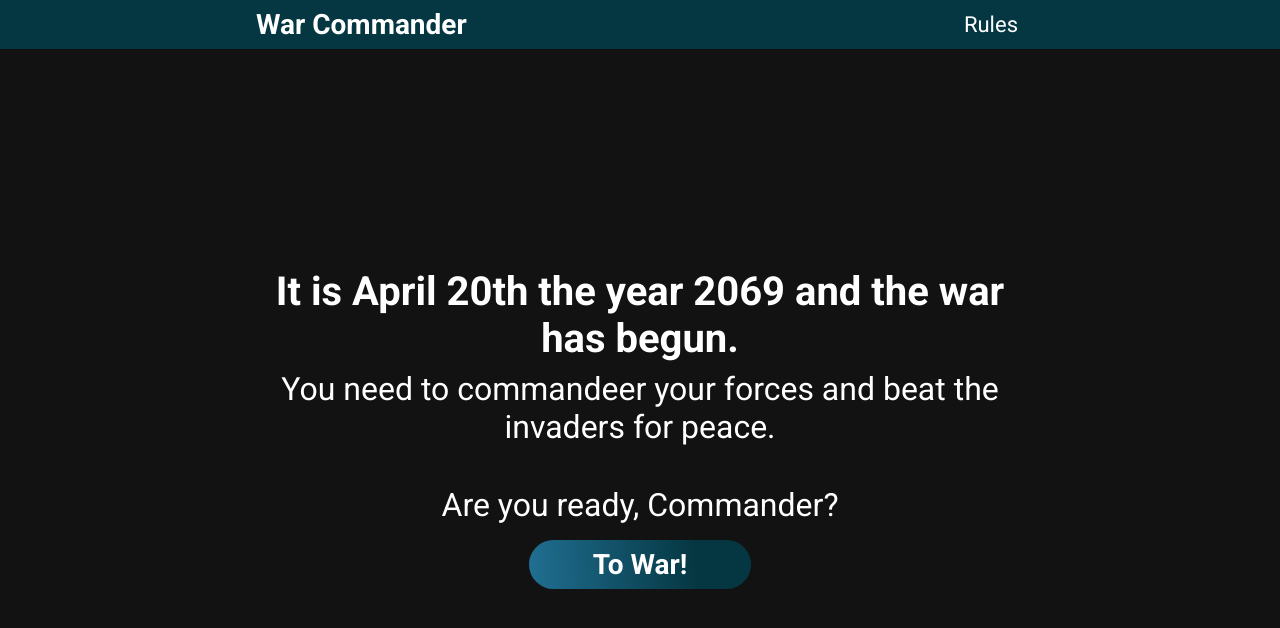
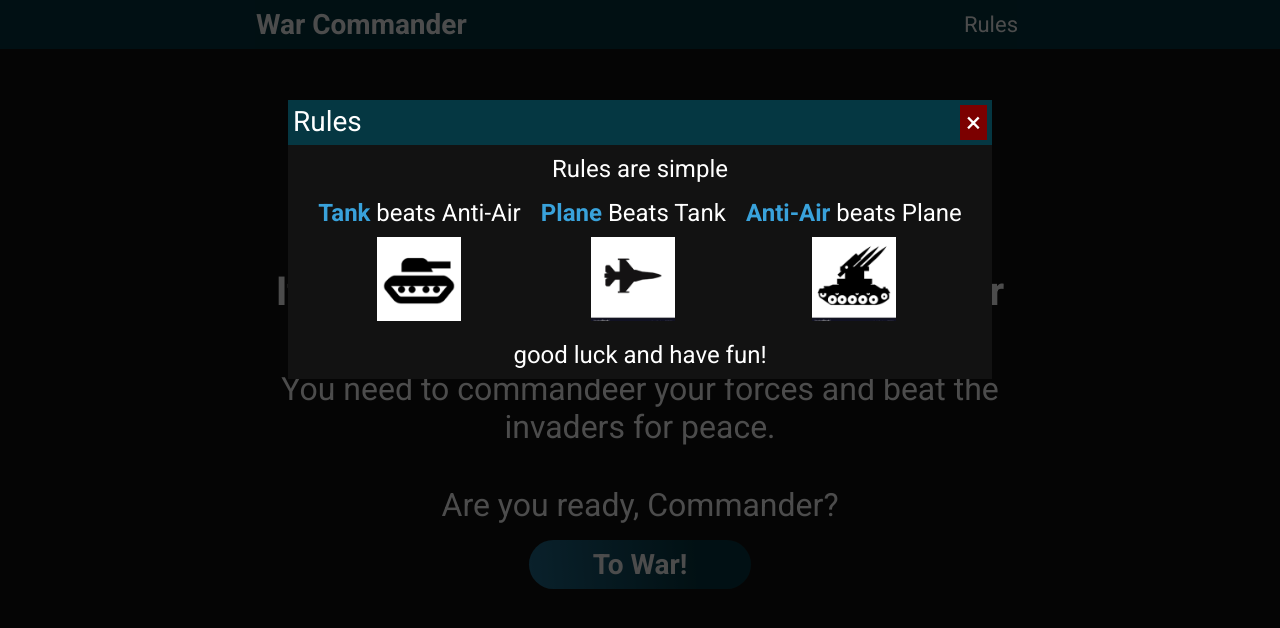
Before and after one commit to imohammedramadan/TOP-rock-paper-scissors, a plain HTML site: page index.html in a window 1280 px wide. Both pictures are taken after a click on the button "Rules". Drawn offline with Linux system fonts and the light colour scheme.

Commit message:
added rules modal remove old chosen units and round status on new game

```diff
--- a/index.html
+++ b/index.html
@@ -1,5 +1,6 @@
 <!DOCTYPE html>
 <html lang="en">
+
 <head>
   <meta charset="UTF-8" />
   <meta http-equiv="X-UA-Compatible" content="IE=edge" />
@@ -11,10 +12,8 @@
   <!-- Roboto font import -->
   <link rel="preconnect" href="https://fonts.googleapis.com" />
   <link rel="preconnect" href="https://fonts.gstatic.com" crossorigin />
-		<link
-			href="https://fonts.googleapis.com/css2?family=Roboto:ital,wght@0,400;0,700;1,400;1,700&display=swap"
-			rel="stylesheet"
-		/>
+  <link href="https://fonts.googleapis.com/css2?family=Roboto:ital,wght@0,400;0,700;1,400;1,700&display=swap"
+    rel="stylesheet" />
 
   <title>War Commander</title>
 </head>
@@ -28,6 +27,35 @@
       </div>
       <div class="btn-rules-container">
         <button class="btn btn-rules">Rules</button>
+
+        <dialog class="rules-modal">
+          <div class="modal-header">
+            <h2>Rules</h2>
+            <button class="btn btn-close-modal">&times;</button>
+          </div>
+          <div class="rules-content">
+            <div class="rules-start">
+              <p>Rules are simple</p>
+            </div>
+            <div class="rules-description">
+              <div class="tank-rules">
+                <p><span>Tank</span> beats Anti-Air</p>
+                <img src="./assets/Tank.png" alt="tank" width="84px" height="84px">
+              </div>
+              <div class="plane-rules">
+                <p><span>Plane</span> Beats Tank</p>
+                <img src="./assets/Plane.png" alt="plane" width="84px" height="84px">
+              </div>
+              <div class="antiair-rules">
+                <p><span>Anti-Air</span> beats Plane</p>
+                <img src="./assets/Anti-Air.png" alt="antiair" width="84px" height="84px">
+              </div>
+            </div>
+            <div class="rules-end">
+              <p>good luck and have fun!</p>
+            </div>
+          </div>
+        </dialog>
       </div>
     </div>
   </header>
@@ -74,80 +102,35 @@
         <div class="chosen-units">
           <div class="player-unit">
             <div class="antiair hide">
-								<img
-									src="./assets/Anti-Air.png"
-									alt=""
-									width="84px"
-									height="84px"
-								/>
+              <img src="./assets/Anti-Air.png" alt="" width="84px" height="84px" />
             </div>
             <div class="tank hide">
-								<img
-									src="./assets/Tank.png"
-									alt=""
-									width="84px"
-									height="84px"
-								/>
+              <img src="./assets/Tank.png" alt="" width="84px" height="84px" />
             </div>
             <div class="plane hide">
-								<img
-									src="./assets/Plane.png"
-									alt=""
-									width="84px"
-									height="84px"
-								/>
+              <img src="./assets/Plane.png" alt="" width="84px" height="84px" />
             </div>
           </div>
           <div class="round-status">
             <div class="round-win hide">
-								<img
-									src="./assets/Sword-Win.png"
-									alt=""
-									width="84px"
-									height="84px"
-								/>
+              <img src="./assets/Sword-Win.png" alt="" width="84px" height="84px" />
             </div>
             <div class="round-lose hide">
-								<img
-									src="./assets/Sword-Lose.png"
-									alt=""
-									width="84px"
-									height="84px"
-								/>
+              <img src="./assets/Sword-Lose.png" alt="" width="84px" height="84px" />
             </div>
             <div class="round-draw hide">
-								<img
-									src="./assets/Sword-Draw.png"
-									alt=""
-									width="84px"
-									height="84px"
-								/>
+              <img src="./assets/Sword-Draw.png" alt="" width="84px" height="84px" />
             </div>
           </div>
           <div class="computer-unit">
             <div class="antiair hide">
-								<img
-									src="./assets/Anti-Air.png"
-									alt=""
-									width="84px"
-									height="84px"
-								/>
+              <img src="./assets/Anti-Air.png" alt="" width="84px" height="84px" />
             </div>
             <div class="tank hide">
-								<img
-									src="./assets/Tank.png"
-									alt=""
-									width="84px"
-									height="84px"
-								/>
+              <img src="./assets/Tank.png" alt="" width="84px" height="84px" />
             </div>
             <div class="plane hide">
-								<img
-									src="./assets/Plane.png"
-									alt=""
-									width="84px"
-									height="84px"
-								/>
+              <img src="./assets/Plane.png" alt="" width="84px" height="84px" />
             </div>
           </div>
         </div>
@@ -158,28 +141,13 @@
         </div>
         <div class="choices-container">
           <button class="player-button" id="antiair">
-							<img
-								src="./assets/Anti-Air.png"
-								alt="Anti Air"
-								width="84px"
-								height="84px"
-							/>
+            <img src="./assets/Anti-Air.png" alt="Anti Air" width="84px" height="84px" />
           </button>
           <button class="player-button" id="tank">
-							<img
-								src="./assets/Tank.png"
-								alt="Tank"
-								width="84px"
-								height="84px"
-							/>
+            <img src="./assets/Tank.png" alt="Tank" width="84px" height="84px" />
           </button>
           <button class="player-button" id="plane">
-							<img
-								src="./assets/Plane.png"
-								alt="Plane"
-								width="84px"
-								height="84px"
-							/>
+            <img src="./assets/Plane.png" alt="Plane" width="84px" height="84px" />
           </button>
         </div>
       </div>
@@ -204,4 +172,5 @@
   <!-- main end -->
   <script src="./main.js"></script>
 </body>
+
 </html>
--- a/main.js
+++ b/main.js
@@ -1,16 +1,24 @@
 /*jshint esversion: 6 */
 "use strict";
 
+// player buttons and choices
+const playerChoices = document.querySelector(".player-choices");
 const playerButton = document.querySelectorAll(".player-button");
+
+// player and computer score
 const playerScoreDisplay = document.querySelector(".player-score p");
 const computerScoreDisplay = document.querySelector(".computer-score p");
-const playerChoices = document.querySelector(".player-choices");
+
+// end of game text
 const warStatus = document.querySelector(".war-status");
 const warCondition = document.querySelector(".war-condition");
 const warWin = document.querySelector(".war-win");
 const warLose = document.querySelector(".war-lose");
+
+// start a new game
 const nextGameButton = document.querySelector(".reset-game-btn");
 
+// fading from intro screen to game screen
 function crossFadeAnim() {
 	const animTrigger = document.querySelector(".btn-trigger");
 	animTrigger.addEventListener("click", crossFade);
@@ -29,9 +37,11 @@ function crossFadeAnim() {
 }
 crossFadeAnim();
 
+// initialize player and computer score to 0
 let playerScore = 0;
 let computerScore = 0;
 
+// random selection of a unit for the computer
 function getComputerChoice() {
 	const armyUnits = ["tank", "plane", "antiair"];
 	return armyUnits[Math.floor(Math.random() * armyUnits.length)];
@@ -88,8 +98,8 @@ function playGame() {
 			roundStatus.classList.remove("hide");
 
 			// score update
-			playerScoreDisplay.innerHTML = `${playerScore}`;
-			computerScoreDisplay.innerHTML = `${computerScore}`;
+			playerScoreDisplay.textContent = `${playerScore}`;
+			computerScoreDisplay.textContent = `${computerScore}`;
 
 			// limit game to first to 5 and show win or lose text
 			if (playerScore === 5 || computerScore === 5) {
@@ -102,13 +112,14 @@ function playGame() {
 					warCondition.textContent = "lost";
 					warLose.classList.toggle("hide");
 				}
-				newGame();
+				newGame(playerUnit, computerUnit, roundStatus);
 			}
 		});
 	});
 }
+playGame();
 
-// hide chosen units from the old round
+// hide chosen unit images from an old round
 function roundReset() {
 	function hidePlayerUnits() {
 		const playerUnitChildren = document.querySelector(".player-unit").children;
@@ -139,7 +150,7 @@ function roundReset() {
 }
 
 // reset values and dom then start a new game
-function newGame() {
+function newGame(playerUnit, computerUnit, roundStatus) {
 	playerScore = 0;
 	computerScore = 0;
 	nextGameButton.addEventListener("click", () => {
@@ -149,6 +160,25 @@ function newGame() {
 		playerChoices.classList.remove("hide");
 		warWin.classList.add("hide");
 		warLose.classList.add("hide");
+		computerUnit.classList.add("hide");
+		playerUnit.classList.add("hide");
+		roundStatus.classList.add("hide");
 	});
 }
-playGame();
+
+// rules modal
+const rulesModal = document.querySelector(".rules-modal");
+const openModalBtn = document.querySelector(".btn-rules");
+const closeModalBtn = document.querySelector(".btn-close-modal");
+const rulesModalBackdrop = document.querySelector(".rules-modal::backdrop");
+
+function modalOperation() {
+	openModalBtn.addEventListener("click", () => {
+		rulesModal.showModal();
+	});
+	closeModalBtn.addEventListener("click", () => {
+		rulesModal.close();
+	});
+}
+
+modalOperation();
--- a/style.css
+++ b/style.css
@@ -79,6 +79,57 @@ header {
 .btn-rules:hover {
 	color: var(--cyan);
 }
+
+/* rules modal start */
+.rules-modal {
+	background-color: var(--background);
+	margin-top: 100px;
+	padding: 0;
+	width: 44rem;
+	border: none;
+}
+.rules-modal::backdrop {
+	background: rgba(0, 0, 0, 0.7);
+}
+.modal-header {
+	display: flex;
+	justify-content: space-between;
+	background-color: var(--header);
+	text-align: center;
+	padding: 5px;
+}
+.modal-header h2 {
+	font-size: 28px;
+}
+.btn-close-modal {
+	font-size: 28px;
+	background-color: #7c0000;
+}
+.btn-close-modal:hover {
+	background-color: #ff0000;
+}
+.rules-content {
+	padding: 10px;
+	text-align: center;
+	display: flex;
+	flex-direction: column;
+	row-gap: 1rem;
+}
+.rules-content p {
+	font-size: 24px;
+}
+.rules-description {
+	display: flex;
+	justify-content: space-evenly;
+}
+.rules-description p {
+	margin-bottom: 10px;
+}
+.rules-description span {
+	font-weight: 700;
+	color: var(--cyan);
+}
+/* rules modal end */
 /* header end */
 
 /* main start */
@@ -213,12 +264,12 @@ main {
 	border-radius: 16px;
 	padding: 1.5rem 2rem;
 }
-.choices-container button{
+.choices-container button {
 	background-color: none;
 	background: none;
 	border: none;
 }
-.choices-container button:hover{
+.choices-container button:hover {
 	cursor: pointer;
 	background-color: #053742;
 }
@@ -253,17 +304,17 @@ main {
 	padding: 1.5rem 2rem;
 	text-align: center;
 }
-.reset-game-btn{
+.reset-game-btn {
 	margin-top: 20px;
 }
-.reset-game-btn button{
+.reset-game-btn button {
 	font-weight: 700;
 	font-size: 28px;
 	background: linear-gradient(265.46deg, #053742 25.18%, #39a2db 168.03%);
 	border-radius: 25px;
 	padding: 0.5rem 4rem;
 }
-.reset-game-btn button:hover{
+.reset-game-btn button:hover {
 	color: var(--cyan);
 }
 /* war status end */
```
Lines whose indentation alone changed are shown as unchanged.
